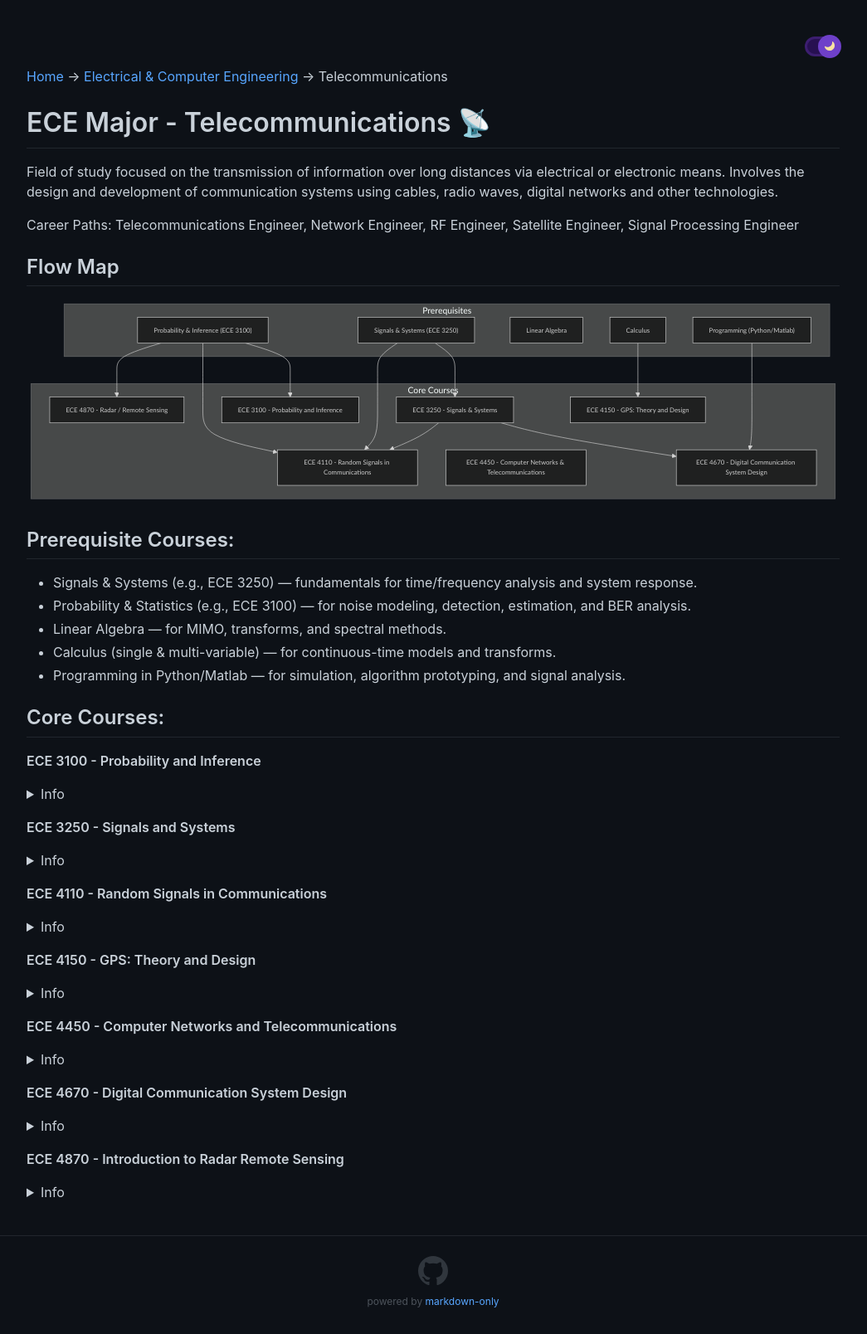
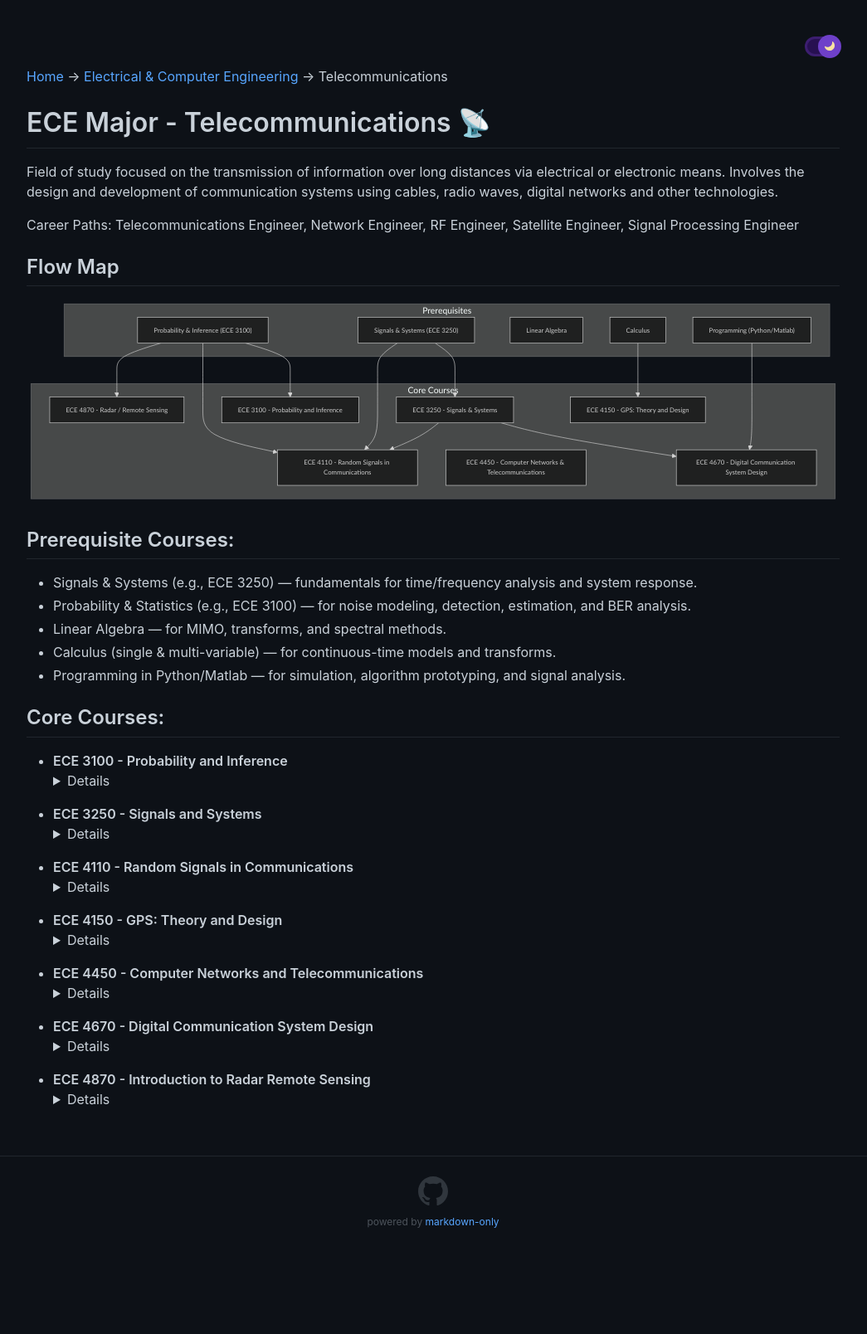
Before and after one commit to jmyphn/engineering-wiki, a Jekyll site: the page built from ecetelecom.md, in a window 1280 px wide. Shown: the whole page at 83% size, without its empty margins (118-1163 px from the left). Built offline with Jekyll 4.4.1, drawn with Linux system fonts in a browser that asks for light colours; after the commit the page ends 1512 px from its top, so only the background shows below that.

Commit message:
telecomdropdowns fixed

```diff
--- a/ecetelecom.md
+++ b/ecetelecom.md
@@ -51,72 +51,79 @@ flowchart TD
 - Programming in Python/Matlab — for simulation, algorithm prototyping, and signal analysis.
 
 ## Core Courses:
-**ECE 3100 - Probability and Inference**
-<details>
-<summary>Info</summary>
+- **ECE 3100 - Probability and Inference**
+  <details>
+  <summary>Details</summary>
 
   - What you'll learn: Probability models, distributions, expectation/variance, limit theorems, Monte Carlo, and basics of statistical inference for engineering problems.
   - Essential? Yes — underpins detection, estimation, and coding analyses used across telecom.
   - Recommended workflow: Take early; use immediately for communications and signal-processing classes.
   - Prereqs and why: Math background (MATH 2940) to follow rigorous probability and inference concepts.
-</details>
 
-**ECE 3250 - Signals and Systems**
-<details>
-<summary>Info</summary>
+  </details>
+
+- **ECE 3250 - Signals and Systems**
+  <details>
+  <summary>Details</summary>
 
   - What you'll learn: Continuous/discrete-time analysis, convolution, Fourier transforms, sampling theory, DFT/FFT, and spectral methods.
   - Essential? Yes — core for all physical and baseband communication analysis.
   - Recommended workflow: Take early and pair with computational assignments (MATLAB/Python).
   - Prereqs and why: Calculus and linear algebra to derive transforms and system properties.
-</details>
 
-**ECE 4110 - Random Signals in Communications**
-<details>
-<summary>Info</summary>
+  </details>
+
+- **ECE 4110 - Random Signals in Communications**
+  <details>
+  <summary>Details</summary>
 
   - What you'll learn: Random process models, Markov/Poisson/queueing fundamentals, PSDs, and linear system responses to random inputs; applications to estimation and inference in comms.
   - Essential? Recommended for deeper understanding of noise and stochastic behavior in links.
   - Recommended workflow: After probability and signals; apply to channel/noise modeling in projects.
   - Prereqs and why: ECE 3100 and ECE 3250 to connect stochastic models with system responses.
-</details>
 
-**ECE 4150 - GPS: Theory and Design**
-<details>
-<summary>Info</summary>
+  </details>
+
+- **ECE 4150 - GPS: Theory and Design**
+  <details>
+  <summary>Details</summary>
 
   - What you'll learn: GPS orbital dynamics, receiver/antenna characteristics, navigation algorithms, error analysis, and differential GPS techniques.
   - Essential? Recommended for positioning/remote-sensing and navigation work.
   - Recommended workflow: Take after foundational communications/math courses; include a culminating design exercise.
   - Prereqs and why: Advanced math/engineering course background to handle orbital and estimation math.
-</details>
 
-**ECE 4450 - Computer Networks and Telecommunications**
-<details>
-<summary>Info</summary>
+  </details>
+
+- **ECE 4450 - Computer Networks and Telecommunications**
+  <details>
+  <summary>Details</summary>
 
   - What you'll learn: Networking principles with emphasis on wireless tech (cellular, WiFi, Bluetooth), routing/switching, congestion control, and security/privacy impacts.
   - Essential? Recommended for systems and network-focused telecom careers.
   - Recommended workflow: After core comms and probability courses; combine with networking projects or seminars.
   - Prereqs and why: ECE 3100 or equivalent probability knowledge to reason about traffic and stochastic behaviors.
-</details>
 
-**ECE 4670 - Digital Communication System Design**
-<details>
-<summary>Info</summary>
+  </details>
+
+- **ECE 4670 - Digital Communication System Design**
+  <details>
+  <summary>Details</summary>
 
   - What you'll learn: Practical transceiver algorithms, OFDM-based system design, wireless-channel considerations, and implementation of a working communication system.
   - Essential? Yes for hands-on digital comms and modern wireless system design.
   - Recommended workflow: After ECE 3250 and ECE 2720; implement BER simulations and OFDM projects.
   - Prereqs and why: DSP and signals background to design reliable digital links under channel impairments.
-</details>
 
-**ECE 4870 - Introduction to Radar Remote Sensing**
-<details>
-<summary>Info</summary>
+  </details>
 
-  - What you'll learn: Radar fundamentals, antennas, remote sensing principles, radar signal  processing, and application-specific performance analysis.
+- **ECE 4870 - Introduction to Radar Remote Sensing**
+  <details>
+  <summary>Details</summary>
+
+  - What you'll learn: Radar fundamentals, antennas, remote sensing principles, radar signal processing, and application-specific performance analysis.
   - Essential? Recommended for radar/remote-sensing specializations and aerospace/EO applications.
   - Recommended workflow: After physics and signals; pair with antenna/propagation exposure.
-  - Prereqs and why: PHYS 2208/2213 and signals to understand wave propagation and system  response.
-</details>
+  - Prereqs and why: PHYS 2208/2213 and signals to understand wave propagation and system response.
+
+  </details>
```
